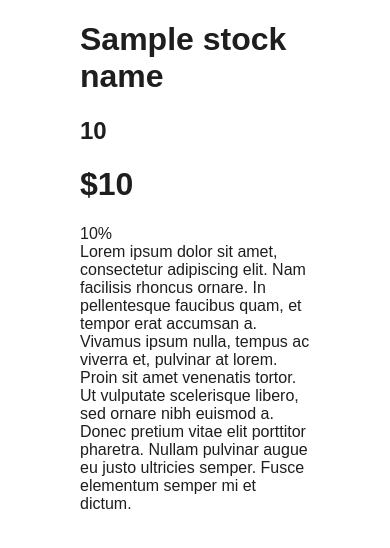
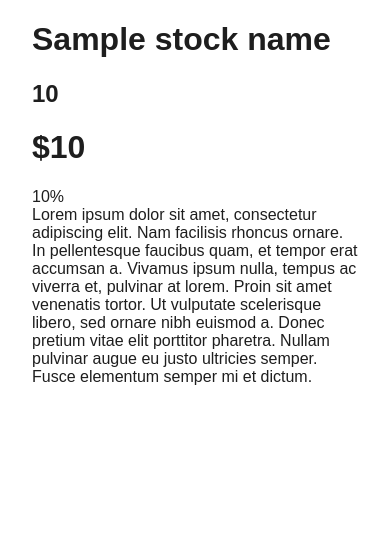
Before and after one commit to superpdubs/stockAnalytics, a Flask app: template templates/stock.html in a window 390 px wide. Shown: the part 60-608 px from the top of the page. Run offline with Flask 2, Linux system fonts and the light colour scheme; the template is opened without the code that fills it: most values are stand-ins (such as "Sample title", 1, 10 or a date in 2020); some web fonts are replaced.

Commit message:
Tweak breakpoints for mobile-ness

```diff
--- a/static/style.css
+++ b/static/style.css
@@ -94,6 +94,12 @@ header > form {
     color: black;
 }
 
+@media (width < 50em ) {
+    .column {
+        padding: 0 2rem;
+    }
+}
+
 @media (width < 40em ) {
     .content {
         margin-left: 0;
@@ -108,4 +114,8 @@ header > form {
     header > form {
         display:none;
     }
+
+    .container {
+        flex-direction: column;
+    }
 }
```
